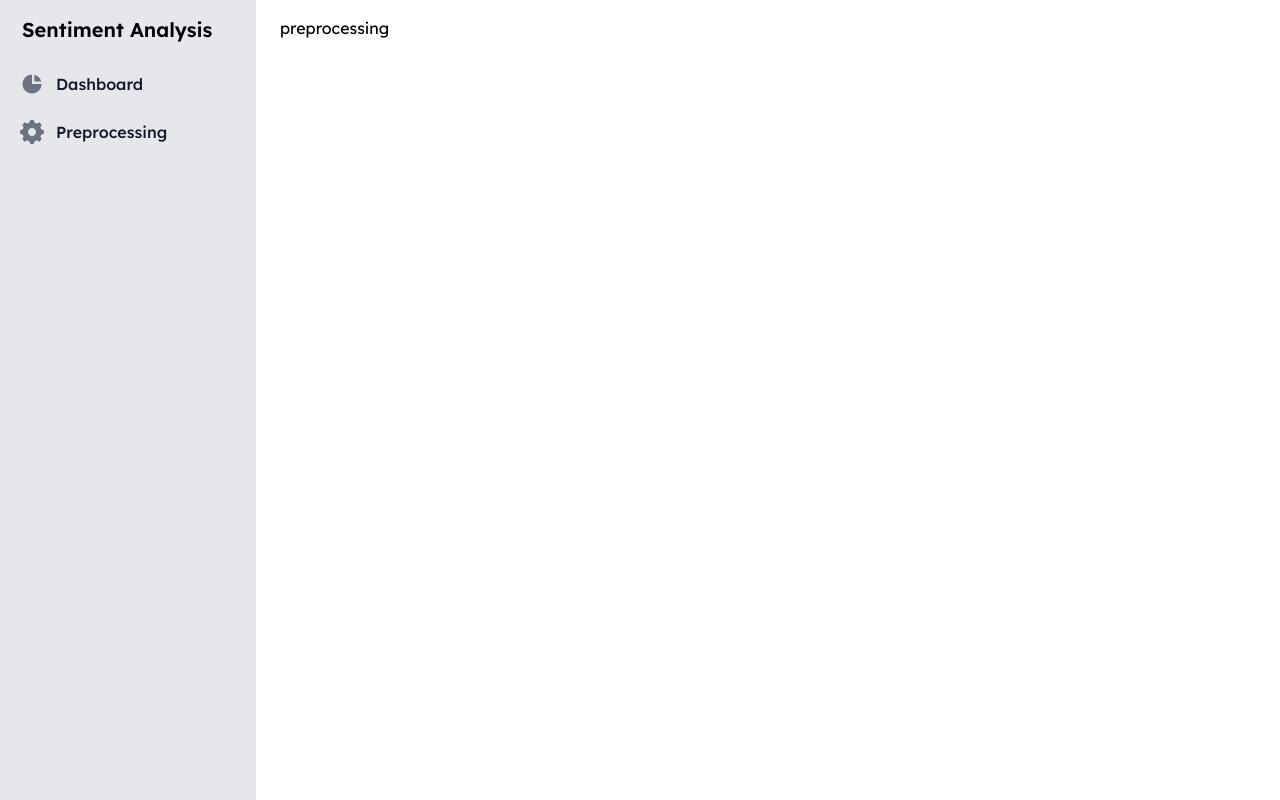
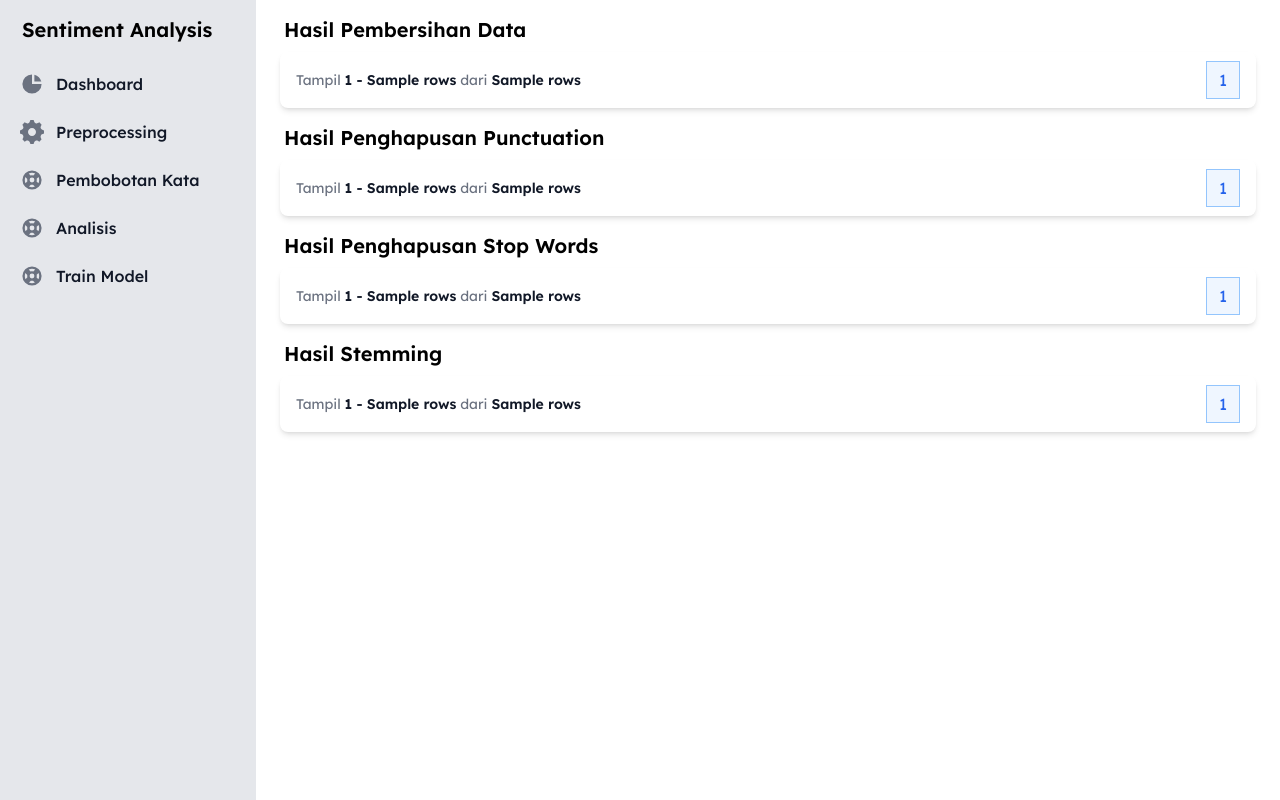
Before and after one commit to Mario-Benedict/sentiment-analysis, a Flask app: template views/preprocessing.html in a window 1280 px wide. Run offline with Flask 3, Linux system fonts and the light colour scheme; the template is opened without the code that fills it: most values are stand-ins (such as "Sample title", 1, 10 or a date in 2020); parts of the project's set-up code (start-up, migrations or seed data) failed here and were passed over; some libraries are stand-ins or nearby versions.

Commit message:
feat: data preprocessing and show them to web page

```diff
--- a/app.py
+++ b/app.py
@@ -1,36 +1,77 @@
+import os
+import nltk
+import demoji
+import polars as pl
+from textblob import TextBlob
+
 from math import ceil
+from nltk.corpus import stopwords
+from nltk.tokenize import word_tokenize
+from nltk.stem import PorterStemmer
+from dotenv import dotenv_values
+from werkzeug.utils import secure_filename
+from utils.helper import check_file_exists, is_valid_file
 from flask import Flask, flash, redirect, render_template, request, url_for
-from utils.helper import check_file_exists, is_valid_file
-from werkzeug.utils import secure_filename
-import polars as pl
-import os
+from Sastrawi.StopWordRemover.StopWordRemoverFactory import StopWordRemoverFactory
+from Sastrawi.Stemmer.StemmerFactory import StemmerFactory
+
+nltk.download('stopwords')
+nltk.download('punkt')
+
+secret_key = dotenv_values('.env').get('SECRET_KEY')
 
 app = Flask(__name__, template_folder='views')
 
 app.config['UPLOAD_FOLDER'] = 'uploads'
-app.config['SECRET_KEY'] = "5WABiFG8ColB1+kZmDZSmg1/I3RByYwfJi0QlMh2CkBXisw8mFXeoIgXONDiJ0Z2mRC76vY7P5gkVsc26oaXUw=="
+app.config['SECRET_KEY'] = secret_key
 
-@app.route('/dataset', methods=['GET', 'POST'])
-@app.route('/', methods=['GET', 'POST'])
-def home():
+PER_PAGE = 10
+
+stop_factory = StopWordRemoverFactory().get_stop_words()
+stop_words = stopwords.words('indonesian')
+stop_words.extend(stopwords.words('english'))
+stop_words.extend([
+  'yg', 'ga', 'gak', 'aja', 'ni',
+  'nih', 'sih', 'kayak', 'kayanya',
+  'ny', 'jd', 'jg', 'tp', 'tapi', 'klo',
+  'jdi', 'jgn', 'jgk', 'jgkn', 'jgknya',
+  'e', 'emng', 'emg', 'emgnya', 'emgkn',
+  'krn', 'krna', 'utk', 'va', 'yu', 'yuk',
+])
+stop_words.extend(stop_factory)
+
+happy_emoticons = [
+  ':-)', ':)', ';)', ':o)', ':]', ':3', ':c)', ':>', '=]', '8)', '=)', ':}',
+  ':^)', ':-D', ':D', '8-D', '8D', 'x-D', 'xD', 'X-D', 'XD', '=-D', '=D',
+  '=-3', '=3', 'B^D', ':-))', ":'-)", ":')", ':*', ':^*', '>:P', ':-P',
+  ':P', 'X-P', 'x-p', 'xp', 'XP', ':-p', ':p', '=p', ':-b', ':b', '>:)',
+  '>;)', '>:-)', '<3'
+]
+
+sad_emoticons = [
+  ':-(', ':(', ':-c', ':c', ':-<', ':っC', ':<', ':-[', ':[', ':{', ':-||',
+  '>:[', ':{', ':@', ":'-(", ":'(", 'D:<', 'D:', 'D8', 'D;', 'D=', 'DX',
+  'v.v', "D-':", '>:(', '>:[', ':-/', '>.<', ':/', ':-.', '>.<'
+]
+
+stop_words.extend(happy_emoticons)
+stop_words.extend(sad_emoticons)
+
+stemmer = StemmerFactory().create_stemmer()
+
+def get_df():
   df = None
-  page = request.args.get('page', 1, type=int)
-  per_page = request.args.get('per_page', 10, type=int)
   total_page = 0
-
   if check_file_exists(app.config['UPLOAD_FOLDER'], 'dataset.csv'):
     df = pl.read_csv(os.path.join(app.config['UPLOAD_FOLDER'], 'dataset.csv'))
     df = df.rename({'Date': 'date', 'User': 'user', 'Review': 'review', 'Rating ': 'rating'})
     df = df.drop('Number ')
 
-    total_page = ceil(df.shape[0] / per_page)
+    total_page = ceil(df.shape[0] / PER_PAGE)
 
-  if page > total_page:
-    return redirect(f'dataset?page={total_page}', code=302)
+  return df, total_page
 
-  if page < 1:
-    return redirect('dataset?page=1', code=302)
-
+def get_pagination(page, total_page):
   page_start = 1
   page_to_show = 3
   pages = []
@@ -48,6 +89,23 @@
       page_start = page - 1
     else:
       page_start = total_page - page_to_show + 1
+
+  return pages
+
+@app.route('/dataset', methods=['GET', 'POST'])
+@app.route('/', methods=['GET', 'POST'])
+def home():
+  df, total_page = get_df()
+
+  page = request.args.get('page', 1, type=int)
+
+  if page > total_page and total_page > 0:
+    return redirect(f'dataset?page={total_page}', code=302)
+
+  if page < 1:
+    return redirect('dataset?page=1', code=302)
+
+  pages = get_pagination(page, total_page)
 
   if request.method == 'POST':
     if 'dataset' not in request.files:
@@ -72,19 +130,112 @@
     return redirect(request.url, code=302)
 
   return render_template('index.html',
-                          title='Home',
+                          title='Sentiment Analysis',
                           df=df.to_dicts() if df is not None else None,
                           columns=df.columns if df is not None else None,
                           rows=df.shape[0] if df is not None else None,
                           page=page,
-                          per_page=per_page,
+                          per_page=PER_PAGE,
                           total_page=total_page,
                           pages=pages
                         )
 
 @app.route('/preprocessing')
 def preprocessing():
-    return render_template('preprocessing.html', title='Preprocessing')
+  if check_file_exists(app.config['UPLOAD_FOLDER'], 'dataset.csv'):
+    df, total_page = get_df()
+
+    page = request.args.get('page', 1, type=int)
+
+    if page > total_page and total_page > 0:
+      return redirect(f'preprocessing?page={total_page}', code=302)
+
+    if page < 1:
+      return redirect('preprocessing?page=1', code=302)
+
+    pages = get_pagination(page, total_page)
+
+    # case folding the review column
+    clean_df = df.with_columns([
+      pl.col('review').str.to_lowercase()
+    ])
+
+
+    # remove unnecessary characters (e.g emojis, url, mention, and hashtag)
+    clean_df = clean_df.with_columns([
+      pl.col('review').str.replace(r'http\S+|@\S+|#\S+|', ' ').apply(lambda x: demoji.replace(x, ' ')),
+    ])
+
+    # reshape new dataframe
+    clean_df = pl.DataFrame({
+      'review': clean_df['review'],
+      'total_words': clean_df['review'].apply(lambda x: len(x.split())),
+      'total_characters': clean_df['review'].str.lengths(),
+      'words_rate': clean_df['review'].apply(lambda x: round(len(x) / len(x.split()), 2)),
+    })
+
+    # remove punctuation
+    punctuation_df = pl.DataFrame({
+      'review': clean_df['review'].str.replace_all(r'[^\w\s]', ' ')
+    })
+
+    # add new column to punctuation_df
+    punctuation_df = punctuation_df.with_columns([
+      pl.lit(punctuation_df['review'].apply(lambda x: len(x.split()))).alias('total_words'),
+      pl.lit(punctuation_df['review'].str.lengths()).alias('total_characters'),
+      pl.lit(punctuation_df['review'].apply(lambda x: round(len(x) / len(x.split()), 2))).alias('words_rate'),
+    ])
+
+    tokenized_df = pl.DataFrame({
+      'tokenized': punctuation_df['review'].apply(lambda x: word_tokenize(x))
+    })
+
+    # remove stop words
+    stop_words_df = pl.DataFrame({
+      'review': tokenized_df['tokenized'].apply(lambda x: ' '.join([word for word in x if word not in stop_words])),
+      'stop_words_removed': tokenized_df['tokenized'].apply(lambda x: len([word for word in x if word not in stop_words]))
+    })
+
+    stop_words_df = stop_words_df.with_columns([
+      pl.lit(stop_words_df['review'].apply(lambda x: len(x.split()))).alias('total_words'),
+      pl.lit(stop_words_df['review'].str.lengths()).alias('total_characters'),
+      pl.lit(stop_words_df['review'].apply(lambda x: round(len(x) / len(x.split()), 2))).alias('words_rate'),
+    ])
+
+    stemmed_df = pl.DataFrame({
+      'review': stop_words_df['review'].apply(lambda x: ' '.join([stemmer.stem(word) for word in x.split()]))
+    })
+
+    stemmed_df = stemmed_df.with_columns([
+      pl.lit(stemmed_df['review'].apply(lambda x: len(x.split()))).alias('total_words'),
+      pl.lit(stemmed_df['review'].str.lengths()).alias('total_characters'),
+      pl.lit(stemmed_df['review'].apply(lambda x: round(len(x) / len(x.split()), 2))).alias('words_rate'),
+    ])
+
+    return render_template('preprocessing.html',
+                            title='Preprocessing',
+                            clean_df=clean_df.to_dicts(),
+                            clean_df_columns=clean_df.columns,
+                            punctuation_df=punctuation_df.to_dicts(),
+                            punctuation_df_columns=punctuation_df.columns,
+                            stop_words_df=stop_words_df.to_dicts(),
+                            stop_words_df_columns=stop_words_df.columns,
+                            stemmed_df=stemmed_df.to_dicts(),
+                            stemmed_df_columns=stemmed_df.columns,
+                            rows=clean_df.shape[0],
+                            page=page,
+                            per_page=PER_PAGE,
+                            total_page=total_page,
+                            pages=pages,
+                            url='preprocessing'
+                          )
+
+  return redirect(url_for('home'))
+
+@app.route('/pembobotan')
+def word_weighting():
+  return render_template('word_weight.html', title='Pembobotan')
+
 
 if __name__ == '__main__':
   app.run(debug=True, host='0.0.0.0')
--- a/views/preprocessing.html
+++ b/views/preprocessing.html
@@ -1,6 +1,28 @@
 {% extends 'templates/base.html' %} {% block title %} {{ title }} {% endblock %}
-{% block content %}
+{% block content %} {% import 'templates/table.html' as component %}
 <div class="py-4 px-6 sm:ml-64">
-	<h1>preprocessing</h1>
+  <h2 class="text-xl pb-2 px-1 font-semibold">Hasil Pembersihan Data</h2>
+
+  {{ component.table(clean_df, clean_df_columns, page, per_page, total_page,
+  pages, url, rows) }}
+
+  <h2 class="text-xl pb-2 pt-4 px-1 font-semibold">
+    Hasil Penghapusan Punctuation
+  </h2>
+
+  {{ component.table(punctuation_df, punctuation_df_columns, page, per_page,
+  total_page, pages, url, rows) }}
+
+  <h2 class="text-xl pb-2 pt-4 px-1 font-semibold">
+    Hasil Penghapusan Stop Words
+  </h2>
+
+  {{ component.table(stop_words_df, stop_words_df_columns, page, per_page,
+  total_page, pages, url, rows) }}
+
+  <h2 class="text-xl pb-2 pt-4 px-1 font-semibold">Hasil Stemming</h2>
+
+  {{ component.table(stemmed_df, stemmed_df_columns, page, per_page, total_page,
+  pages, url, rows) }}
 </div>
 {% endblock %}
--- a/views/templates/sidebar.html
+++ b/views/templates/sidebar.html
@@ -47,6 +47,72 @@
           <span class="ml-3">Preprocessing</span>
         </a>
       </li>
+
+      <li>
+        <a
+          href="{{ url_for('word_weighting') }}"
+          class="flex items-center p-2 text-gray-900 rounded-lg dark:text-white hover:bg-gray-100 dark:hover:bg-gray-700 transition-all duration-300"
+        >
+          <svg
+            aria-hidden="true"
+            class="flex-shrink-0 w-6 h-6 text-gray-500 transition duration-75 dark:text-gray-400 group-hover:text-gray-900 dark:group-hover:text-white"
+            fill="currentColor"
+            viewBox="0 0 20 20"
+            xmlns="http://www.w3.org/2000/svg"
+          >
+            <path
+              fill-rule="evenodd"
+              d="M18 10a8 8 0 11-16 0 8 8 0 0116 0zm-2 0c0 .993-.241 1.929-.668 2.754l-1.524-1.525a3.997 3.997 0 00.078-2.183l1.562-1.562C15.802 8.249 16 9.1 16 10zm-5.165 3.913l1.58 1.58A5.98 5.98 0 0110 16a5.976 5.976 0 01-2.516-.552l1.562-1.562a4.006 4.006 0 001.789.027zm-4.677-2.796a4.002 4.002 0 01-.041-2.08l-.08.08-1.53-1.533A5.98 5.98 0 004 10c0 .954.223 1.856.619 2.657l1.54-1.54zm1.088-6.45A5.974 5.974 0 0110 4c.954 0 1.856.223 2.657.619l-1.54 1.54a4.002 4.002 0 00-2.346.033L7.246 4.668zM12 10a2 2 0 11-4 0 2 2 0 014 0z"
+              clip-rule="evenodd"
+            ></path>
+          </svg>
+          <span class="ml-3">Pembobotan Kata</span>
+        </a>
+      </li>
+
+      <li>
+        <a
+          href="{{ url_for('word_weighting') }}"
+          class="flex items-center p-2 text-gray-900 rounded-lg dark:text-white hover:bg-gray-100 dark:hover:bg-gray-700 transition-all duration-300"
+        >
+          <svg
+            aria-hidden="true"
+            class="flex-shrink-0 w-6 h-6 text-gray-500 transition duration-75 dark:text-gray-400 group-hover:text-gray-900 dark:group-hover:text-white"
+            fill="currentColor"
+            viewBox="0 0 20 20"
+            xmlns="http://www.w3.org/2000/svg"
+          >
+            <path
+              fill-rule="evenodd"
+              d="M18 10a8 8 0 11-16 0 8 8 0 0116 0zm-2 0c0 .993-.241 1.929-.668 2.754l-1.524-1.525a3.997 3.997 0 00.078-2.183l1.562-1.562C15.802 8.249 16 9.1 16 10zm-5.165 3.913l1.58 1.58A5.98 5.98 0 0110 16a5.976 5.976 0 01-2.516-.552l1.562-1.562a4.006 4.006 0 001.789.027zm-4.677-2.796a4.002 4.002 0 01-.041-2.08l-.08.08-1.53-1.533A5.98 5.98 0 004 10c0 .954.223 1.856.619 2.657l1.54-1.54zm1.088-6.45A5.974 5.974 0 0110 4c.954 0 1.856.223 2.657.619l-1.54 1.54a4.002 4.002 0 00-2.346.033L7.246 4.668zM12 10a2 2 0 11-4 0 2 2 0 014 0z"
+              clip-rule="evenodd"
+            ></path>
+          </svg>
+          <span class="ml-3">Analisis</span>
+        </a>
+      </li>
+
+      <li>
+        <a
+          href="{{ url_for('word_weighting') }}"
+          class="flex items-center p-2 text-gray-900 rounded-lg dark:text-white hover:bg-gray-100 dark:hover:bg-gray-700 transition-all duration-300"
+        >
+          <svg
+            aria-hidden="true"
+            class="flex-shrink-0 w-6 h-6 text-gray-500 transition duration-75 dark:text-gray-400 group-hover:text-gray-900 dark:group-hover:text-white"
+            fill="currentColor"
+            viewBox="0 0 20 20"
+            xmlns="http://www.w3.org/2000/svg"
+          >
+            <path
+              fill-rule="evenodd"
+              d="M18 10a8 8 0 11-16 0 8 8 0 0116 0zm-2 0c0 .993-.241 1.929-.668 2.754l-1.524-1.525a3.997 3.997 0 00.078-2.183l1.562-1.562C15.802 8.249 16 9.1 16 10zm-5.165 3.913l1.58 1.58A5.98 5.98 0 0110 16a5.976 5.976 0 01-2.516-.552l1.562-1.562a4.006 4.006 0 001.789.027zm-4.677-2.796a4.002 4.002 0 01-.041-2.08l-.08.08-1.53-1.533A5.98 5.98 0 004 10c0 .954.223 1.856.619 2.657l1.54-1.54zm1.088-6.45A5.974 5.974 0 0110 4c.954 0 1.856.223 2.657.619l-1.54 1.54a4.002 4.002 0 00-2.346.033L7.246 4.668zM12 10a2 2 0 11-4 0 2 2 0 014 0z"
+              clip-rule="evenodd"
+            ></path>
+          </svg>
+          <span class="ml-3">Train Model</span>
+        </a>
+      </li>
     </ul>
   </div>
 </aside>
--- /dev/null
+++ b/views/templates/table.html
@@ -0,0 +1,117 @@
+{% macro table(df, columns, page, per_page, total_page, pages, url, rows) %}
+<div class="relative overflow-x-auto shadow-md sm:rounded-lg">
+  <table
+    class="w-full text-sm text-left text-gray-500 dark:text-gray-400 text-center"
+  >
+    <thead
+      class="text-xs text-gray-700 uppercase bg-gray-50 dark:bg-gray-700 dark:text-gray-400"
+    >
+      <tr>
+        {% for col in columns %}
+        <th scope="col" class="p-6">{{ col | replace('_', ' ') }}</th>
+        {% endfor %}
+      </tr>
+    </thead>
+
+    <tbody class="bg-white divide-y dark:divide-gray-700 dark:bg-gray-800">
+      {% for col in df[per_page * (page - 1): per_page * (page - 1) + 10] %}
+      <tr
+        class="bg-white border-b dark:bg-gray-800 dark:border-gray-700 hover:bg-gray-50 dark:hover:bg-gray-600"
+      >
+        {% for data in col.values() %}
+        <td class="px-6 py-4">{{ data }}</td>
+        {% endfor %}
+      </tr>
+      {% endfor %}
+    </tbody>
+  </table>
+
+  <nav
+    class="flex items-center justify-between p-4"
+    aria-label="Table navigation"
+  >
+    <span class="text-sm font-normal text-gray-500 dark:text-gray-400"
+      >Tampil
+      <span class="font-semibold text-gray-900 dark:text-white"
+        >{{ ((page - 1) * per_page) + 1 if page > 1 else page }} - {{
+        per_page*page if per_page*page < rows else rows }}</span
+      >
+      dari
+      <span class="font-semibold text-gray-900 dark:text-white"
+        >{{ rows }}</span
+      ></span
+    >
+    <ul class="inline-flex items-center -space-x-px">
+      {% if page > 1 %}
+      <li>
+        <a
+          href="{{ url }}?page={{ page - 1 }}"
+          class="block px-3 py-2 ml-0 leading-tight text-gray-500 bg-white border border-gray-300 rounded-l-lg hover:bg-gray-100 hover:text-gray-700 dark:bg-gray-800 dark:border-gray-700 dark:text-gray-400 dark:hover:bg-gray-700 dark:hover:text-white"
+        >
+          <span class="sr-only">Previous</span>
+          <svg
+            class="w-5 h-5"
+            aria-hidden="true"
+            fill="currentColor"
+            viewBox="0 0 20 20"
+            xmlns="http://www.w3.org/2000/svg"
+          >
+            <path
+              fill-rule="evenodd"
+              d="M12.707 5.293a1 1 0 010 1.414L9.414 10l3.293 3.293a1 1 0 01-1.414 1.414l-4-4a1 1 0 010-1.414l4-4a1 1 0 011.414 0z"
+              clip-rule="evenodd"
+            ></path>
+          </svg>
+        </a>
+      </li>
+      {% endif %} {% for i in pages %} {% if i == '...' %}
+      <li>
+        <span
+          class="px-3 py-2 leading-tight text-gray-500 bg-white border border-gray-300"
+          >...</span
+        >
+      </li>
+      {% elif i == page %}
+      <li>
+        <a
+          href="{{ url }}?page={{ i }}"
+          aria-current="page"
+          class="z-10 px-3 py-2 leading-tight text-blue-600 border border-blue-300 bg-blue-50 hover:bg-blue-100 hover:text-blue-700 dark:border-gray-700 dark:bg-gray-700 dark:text-white"
+          >{{ i }}</a
+        >
+      </li>
+      {% else %}
+      <li>
+        <a
+          href="{{ url }}?page={{ i }}"
+          class="px-3 py-2 leading-tight text-gray-500 bg-white border border-gray-300 hover:bg-gray-100 hover:text-gray-700 dark:bg-gray-800 dark:border-gray-700 dark:text-gray-400 dark:hover:bg-gray-700 dark:hover:text-white"
+          >{{ i }}</a
+        >
+      </li>
+      {% endif %} {% endfor %} {% if page < total_page %}
+      <li>
+        <a
+          href="{{ url }}?page={{ page + 1 }}"
+          class="block px-3 py-2 leading-tight text-gray-500 bg-white border border-gray-300 rounded-r-lg hover:bg-gray-100 hover:text-gray-700 dark:bg-gray-800 dark:border-gray-700 dark:text-gray-400 dark:hover:bg-gray-700 dark:hover:text-white"
+        >
+          <span class="sr-only">Next</span>
+          <svg
+            class="w-5 h-5"
+            aria-hidden="true"
+            fill="currentColor"
+            viewBox="0 0 20 20"
+            xmlns="http://www.w3.org/2000/svg"
+          >
+            <path
+              fill-rule="evenodd"
+              d="M7.293 14.707a1 1 0 010-1.414L10.586 10 7.293 6.707a1 1 0 011.414-1.414l4 4a1 1 0 010 1.414l-4 4a1 1 0 01-1.414 0z"
+              clip-rule="evenodd"
+            ></path>
+          </svg>
+        </a>
+      </li>
+      {% endif %}
+    </ul>
+  </nav>
+</div>
+{% endmacro %}
```
Also changed, not shown: views/index.html (+17 -70 lines), Sentiment.csv (deleted). Lines whose indentation alone changed are shown as unchanged.
